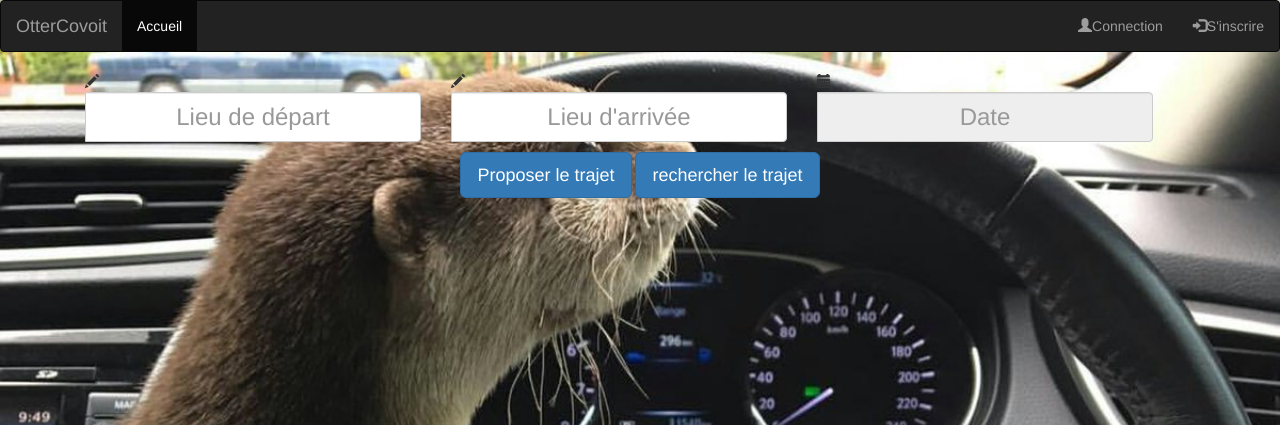
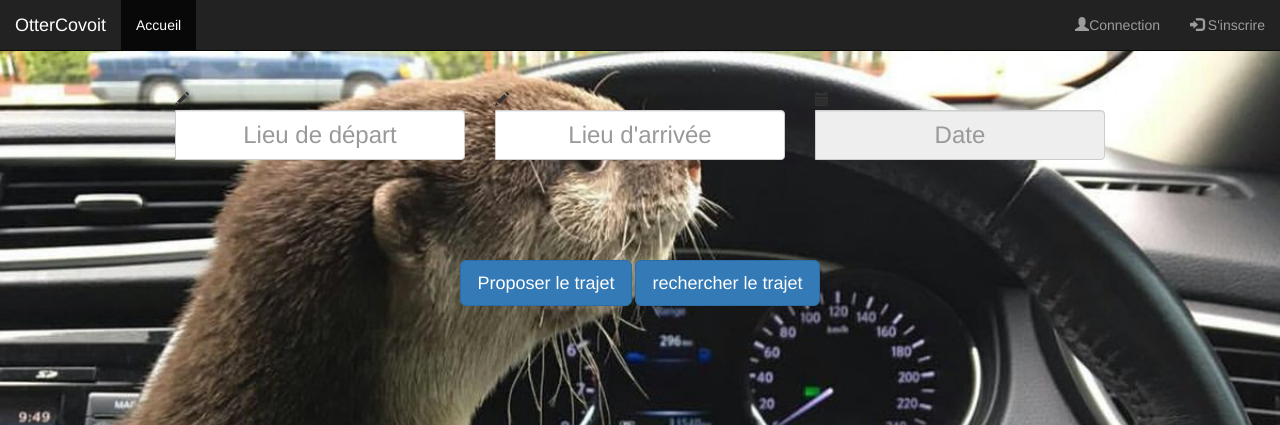
Before and after one commit to Mahery05/projet-covoit, a PHP site: page / in a window 1280 px wide. Shown: the top 425 px of the page. Run offline with PHP 8.4, Linux system fonts and the light colour scheme; some libraries are stand-ins or nearby versions.

Commit message:
Mise à jour

```diff
--- a/Index.html
+++ b/Index.html
@@ -6,11 +6,14 @@
     <meta name="viewport" content="width=device-width, initial-scale=1">
     <link rel="stylesheet" href="https://maxcdn.bootstrapcdn.com/bootstrap/3.3.7/css/bootstrap.min.css">
     <link rel="stylesheet" href="index.css" />
+    <link rel="stylesheet" href="bootsrap-material-datetimepicker.css">
+    <script src="bootstrap-material-datetimepicker.js" type="dateJS">
     <script src="https://ajax.googleapis.com/ajax/libs/jquery/3.2.1/jquery.min.js"></script>
     <script src="https://maxcdn.bootstrapcdn.com/bootstrap/3.3.7/js/bootstrap.min.js"></script>
+
   </head>
   <body>
-    <nav class="navbar navbar-inverse">
+    <nav class="navbar navbar-inverse navbar-fixed-top">
       <div class="container-fluid">
 	<div class="navbar-header">
 	  <a class="navbar-brand" href="#">OtterCovoit</a>
@@ -20,13 +23,13 @@
 	</ul>
 	<ul class="nav navbar-nav navbar-right">
 	  <li><a href="#"><span class="glyphicon glyphicon-user"></span>Connection</a></li>
-	  <li><a href="#"><span class="glyphicon glyphicon-log-in"></span>S'inscrire</a></li>
+	  <li><a href="#"><span class="glyphicon glyphicon-log-in"></span> S'inscrire</a></li>
 	</ul>
       </div>
     </nav>
 
     <div class="container">
-      <div class="row justify-content-center input-group input-group-lg">
+      <div class="row justify-content-center input-group input-group-lg pad">
         <div id="Adresse_depart" class="col-xs-12 col-md-4">
           <div class="icn">
 	    <i class="glyphicon glyphicon-pencil" title="Point de départ | Me localiser" alt="départ"></i>
@@ -43,7 +46,7 @@
           <div class="icn">
 	    <i class="glyphicon glyphicon-calendar"></i>
 	  </div>
-          <input type="text" name="depart_le" id="depart_le" class='form-control buttonIndexTrajet' tabindex="4" placeholder="Date" readonly/>
+          <input type="text" name="depart_le" id="dateJS" class='form-control buttonIndexTrajet' tabindex="4" placeholder="Date" readonly/>
         </div>
       </div>
     </div>
@@ -63,6 +66,8 @@
     <div class="map_google">
       <div id="map" class="center-block text-center"></div>
       <script>
+	$('#dateJS').bootstrapMaterialDatePicker({ weekStart : 0, time: false });
+
 	function initMap() {
         var uluru = {lat: -25.363, lng: 131.044};
         var map = new google.maps.Map(document.getElementById('map'), {
--- a/index.css
+++ b/index.css
@@ -59,3 +59,7 @@ footer{
     padding : 200px;
 
 }
+
+.pad{
+    padding : 90px;
+}
```
